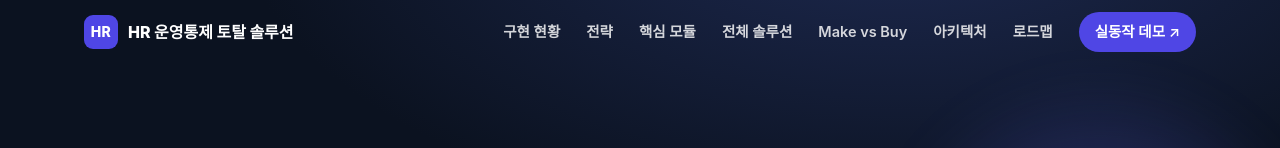
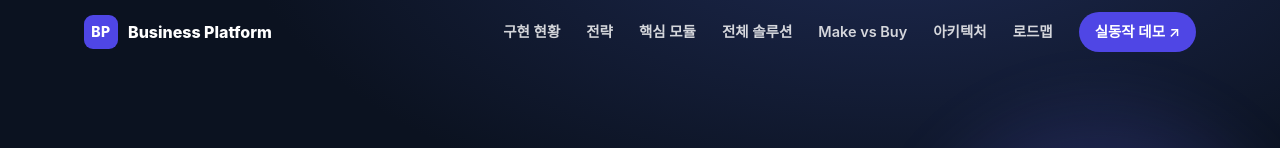
Before and after one commit to lmy20160829-hash/hr-control-intro, a React (Vite) app: page / in a window 1280 px wide. Shown: the top 148 px of the page. Built offline with nearby package versions, Linux system fonts and the light colour scheme; a web font is replaced by a local one.

Commit message:
update: src/App.jsx (14 modules live)

```diff
--- a/src/App.jsx
+++ b/src/App.jsx
@@ -36,8 +36,8 @@ function Nav() {
     <nav className={`nav${scrolled ? ' nav--solid' : ''}`}>
       <div className="container nav__inner">
         <a href="#top" className="brand">
-          <span className="brand__mark">HR</span>
-          <span className="brand__txt">HR 운영통제 토탈 솔루션</span>
+          <span className="brand__mark">BP</span>
+          <span className="brand__txt">Business Platform</span>
         </a>
         <button className="nav__toggle" onClick={() => setOpen(v => !v)} aria-label="메뉴">☰</button>
         <div className={`nav__links${open ? ' is-open' : ''}`} onClick={() => setOpen(false)}>
@@ -549,7 +549,7 @@ function Footer() {
   return (
     <footer className="footer">
       <div className="container footer__inner">
-        <p className="footer__title">운영통제형 HR 자동화 경영관리 토탈 솔루션 · 소개</p>
+        <p className="footer__title">Business Platform · 운영통제형 HR 경영관리 · 소개</p>
         <p className="footer__meta">
           기준일 2026-07-01 · 확정 수치는 출처 명기, 불확실 항목은 <code>[가정]</code> 표기 ·
           모든 데모 데이터는 가상(합성)
```
